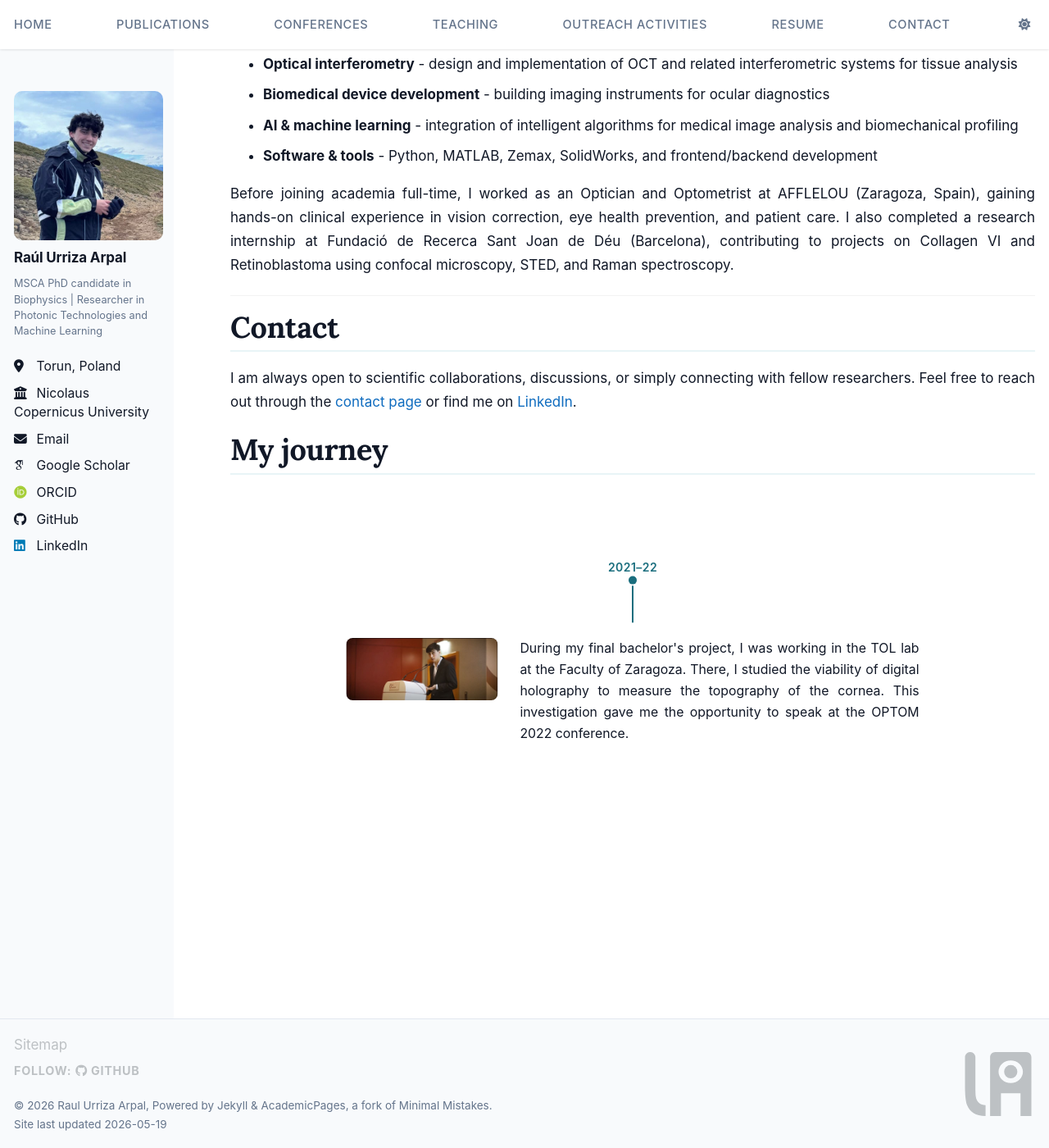
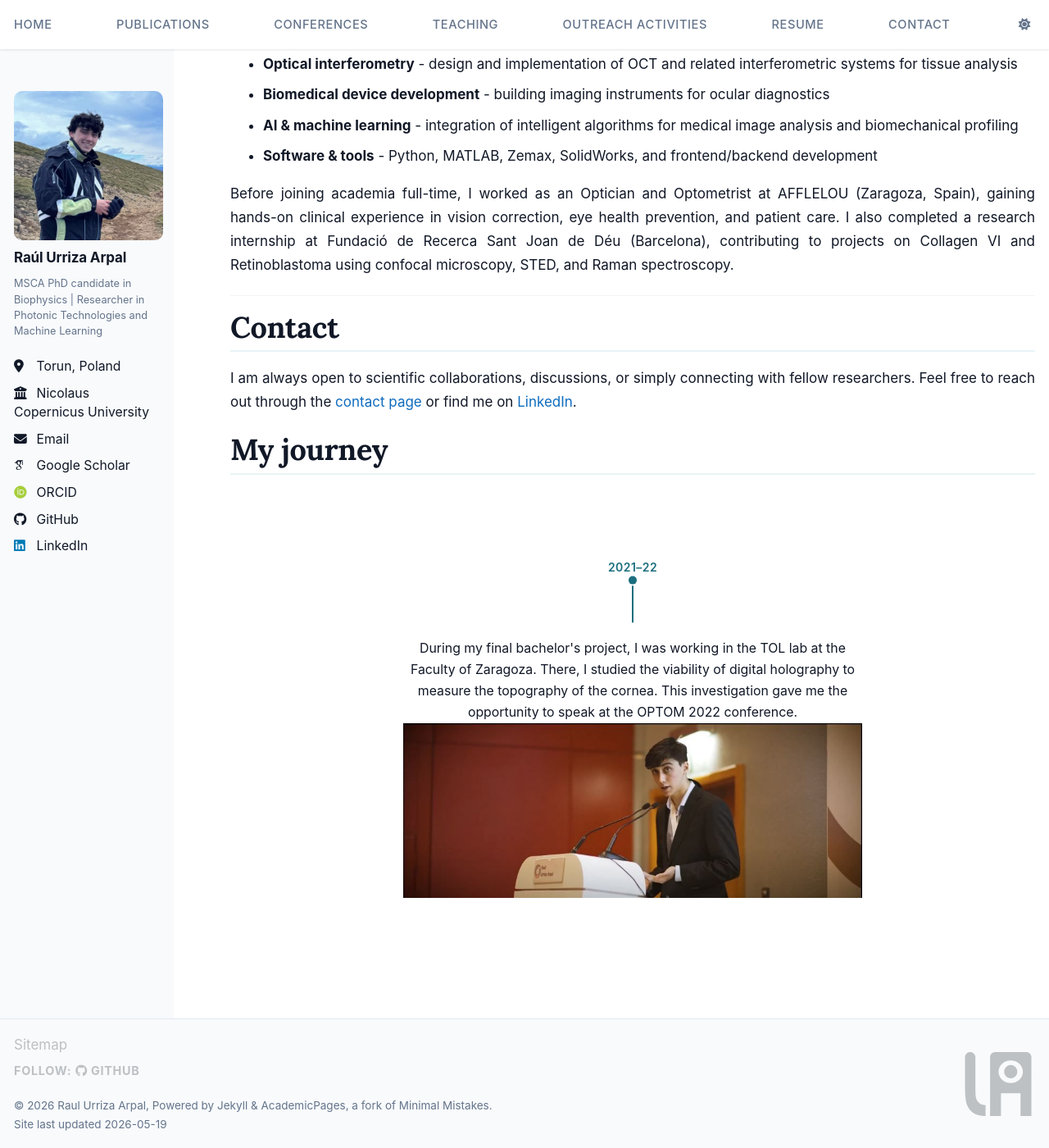
Before and after one commit to RaulUrriza/raulurriza.github.io, a Jekyll site: the page built from _pages/about.md, in a window 1280 px wide and 1400 px high, scrolled down 1807 px. Shown: the whole window at 82% size. Built offline with Jekyll 4.4.1, drawn with Linux system fonts in a browser that asks for light colours; some web fonts are replaced; a script bundle is joined from its source files by our own code; library files that are not in the unit come from our copies.

Commit message:
Revert "intento claude"
This reverts commit 1318c79c4d38ce1f6c03dd750c862f2ffaa687ed.

```diff
--- a/_pages/about.md
+++ b/_pages/about.md
@@ -62,10 +62,11 @@ I am always open to scientific collaborations, discussions, or simply connecting
       <input type="radio" id="tl-0" name="tl" checked>
       <label for="tl-0">2021–22</label>
       <div class="tl-body">
-        <img src="/images/timeline/OPTOM2022.jpg" alt="OPTOM 2022 Conference">
         <div class="tl-text">
-          <p>During my final bachelor's project, I was working in the TOL lab at the Faculty of Zaragoza. There, I studied the viability of digital holography to measure the topography of the cornea. This investigation gave me the opportunity to speak at the OPTOM 2022 conference.</p>
+          <p>During my final bachelor's project, I was working in the TOL lab at the Faculty of Zaragoza. There, I studied the viability of digital holography to measure the topography of the cornea. This investigation gave me the opportunity to speak at the OPTOM 2022 conference. </p>
+          <p><img src="/images/timeline/OPTOM2022.jpg" alt="OPTOM 2022 Conference"></p>
         </div>
+
       </div>
     </li>
 
@@ -73,10 +74,10 @@ I am always open to scientific collaborations, discussions, or simply connecting
       <input type="radio" id="tl-1" name="tl">
       <label for="tl-1">2022–24</label>
       <div class="tl-body">
-        <img src="/images/timeline/Afflelouchallenge.jpg" alt="Afflelou Challenge">
         <div class="tl-text">
           <p>During my MSc in Biomedical Engineering, I won the Afflelou Challenge, a competition about excellence at the bachelor's level where I received first prize thanks to my work on the development of a telematic system for visual health in rural areas. I worked at this company until 2024.</p>
         </div>
+        <img src="/images/timeline/Afflelouchallenge.jpg" alt="Afflelou Challenge">
       </div>
     </li>
 
@@ -84,10 +85,10 @@ I am always open to scientific collaborations, discussions, or simply connecting
       <input type="radio" id="tl-2" name="tl">
       <label for="tl-2">2024–27</label>
       <div class="tl-body">
-        <img src="/images/timeline/MSCA.jpg" alt="Marie Skłodowska-Curie Fellowship">
         <div class="tl-text">
           <p>In 2024, I received the prestigious MSCA grant at Nicolaus Copernicus University for the <a href="https://belightproject.eu/">BELIGHT project</a>. During this time, I am working on my PhD, focused on the measurement of biomechanical properties of the cornea using optical coherence elastography.</p>
         </div>
+        <img src="/images/timeline/MSCA.jpg" alt="Marie Skłodowska-Curie Fellowship">
       </div>
     </li>
 
--- a/assets/css/style.scss
+++ b/assets/css/style.scss
@@ -888,10 +888,11 @@ a.btn--primary {
   /* horizontal centering + vertical slide-in composed in one transform */
   transform: translate(-50%, var(--tl-body-y));
   width: 92%;
-  max-width: 700px;
+  max-width: 560px;
   display: flex;
-  gap: 1.5rem;
-  align-items: flex-start;
+  flex-direction: column;
+  align-items: center;
+  gap: 1rem;
   opacity: var(--tl-body-op);
   transition:
     opacity   var(--tl-dur) ease-in-out var(--tl-body-del),
@@ -900,23 +901,29 @@ a.btn--primary {
 }
 
 .tl-body > img {
-  width: 35%;
-  max-width: 185px;
+  width: 100%;
+  max-width: 260px;
   border-radius: 8px;
-  flex-shrink: 0;
   object-fit: cover;
 }
 
 .tl-body > .tl-text {
-  flex: 1;
-  min-width: 0;
+  width: 100%;
+  text-align: center;
+}
+
+.tl-body > .tl-text > h3 {
+  margin-top: 0;
+  margin-bottom: 0.4rem;
+  font-size: 1.05rem;
+  text-align: center;
 }
 
 .tl-body > .tl-text > p {
   margin: 0;
   font-size: 0.88rem;
   line-height: 1.65;
-  text-align: justify;
+  text-align: center;
 }
 
 /* ── Active item: show content, extend line ──────────────────── */
```
